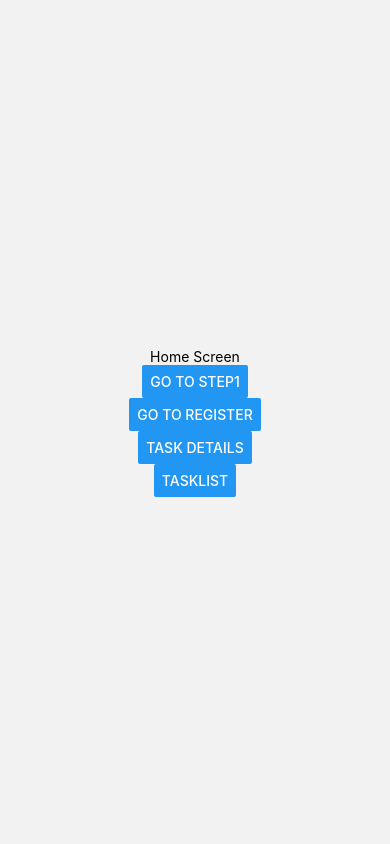
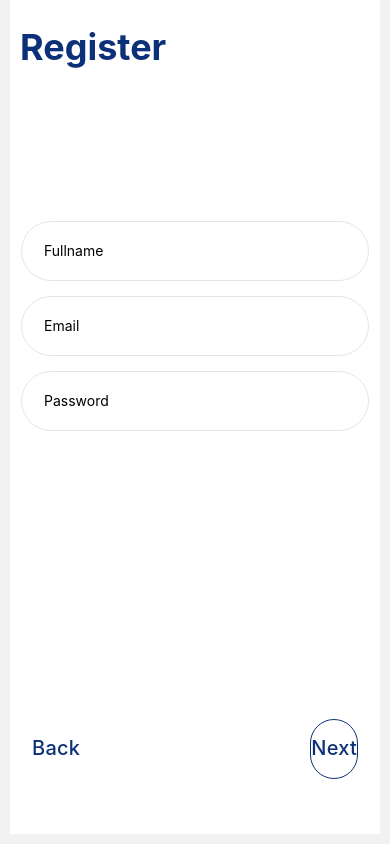
Before and after one commit to LampStack-TN/task-genie-mobile, a React Native app: screen /BasicInfos in a window 390 px wide. Built offline with nearby package versions, Linux system fonts and the light colour scheme; no server answers.

Commit message:
init basicInfo componenet

```diff
--- a/App.tsx
+++ b/App.tsx
@@ -1,34 +1,46 @@
 // In App.js in a new project
-import * as React from 'react';
-import { View, Text ,Button} from 'react-native';
-import { NavigationContainer } from '@react-navigation/native';
-import { createNativeStackNavigator } from '@react-navigation/native-stack';
-import Step1 from './components/tasks/steps/Step1';
-import Step2 from './components/tasks/steps/Step2';
-import Step3 from './components/tasks/steps/Step3';
-import Register from './components/auth/register';
-import TaskDetails from './components/taskDetails/TaskDetails';
-import TaskList from './components/tasks/list/TaskList';
+import * as React from "react";
+import { View, Text, Button } from "react-native";
+import { NavigationContainer } from "@react-navigation/native";
+import { createNativeStackNavigator } from "@react-navigation/native-stack";
+import Step1 from "./components/tasks/steps/Step1";
+import Step2 from "./components/tasks/steps/Step2";
+import Step3 from "./components/tasks/steps/Step3";
+import Register from "./components/auth/register/register";
+import TaskDetails from "./components/taskDetails/TaskDetails";
+import TaskList from "./components/tasks/list/TaskList";
+import BasicInfos from "./components/auth/register/BasicInfos";
 
 function HomeScreen({ navigation }) {
   return (
-    <View style={{ flex: 1, alignItems: "center", justifyContent: "center" }}>
+    <View
+      style={{
+        flex: 1,
+        alignItems: "center",
+        gap: 5,
+        justifyContent: "center",
+      }}
+    >
       <Text>Home Screen</Text>
       <Button
         title="Go to Step1"
         onPress={() => navigation.navigate("Step1")}
       />
       <Button
-        title="Go to Register"
+        title="Register"
         onPress={() => navigation.navigate("Register")}
+      />
+      <Button
+        title="BasicInfos"
+        onPress={() => navigation.navigate("BasicInfos")}
       />
       <Button
         title="Task Details"
         onPress={() => navigation.navigate("Task")}
       />
       <Button
-      title='TaskList'
-      onPress={()=> navigation.navigate('TaskList')}
+        title="TaskList"
+        onPress={() => navigation.navigate("TaskList")}
       />
     </View>
   );
@@ -50,8 +62,9 @@ function App() {
         <Stack.Screen name="Step2" component={Step2} />
         <Stack.Screen name="Step3" component={Step3} />
         <Stack.Screen name="Register" component={Register} />
+        <Stack.Screen name="BasicInfos" component={BasicInfos} />
         <Stack.Screen name="Task" component={TaskDetails} />
-        <Stack.Screen name='TaskList' component={TaskList}/>
+        <Stack.Screen name="TaskList" component={TaskList} />
       </Stack.Navigator>
     </NavigationContainer>
   );
--- /dev/null
+++ b/components/auth/register/BasicInfos.tsx
@@ -0,0 +1,118 @@
+import { StatusBar, StyleSheet, Text, TextInput, View } from "react-native";
+import React, { useState } from "react";
+import Button from "../../UI/Button";
+
+const BasicInfos = () => {
+  const [fullName, setName] = useState("");
+  const [email, setEmail] = useState("");
+  const [password, setPassword] = useState("");
+  return (
+    <View style={styles.container}>
+      <View style={styles.header}>
+        <Text style={styles.title}>Register</Text>
+      </View>
+      <View style={styles.section}>
+        <TextInput
+          placeholder="Fullname"
+          value={fullName}
+          onChangeText={(text) => setName(text)}
+          style={styles.input}
+        />
+        <TextInput
+          placeholder="Email"
+          value={email}
+          onChangeText={(text) => setEmail(text)}
+          style={styles.input}
+        />
+        <TextInput
+          passwordRules=""
+          secureTextEntry={true}
+          placeholder="Password"
+          value={password}
+          onChangeText={(text) => setPassword(text)}
+          style={styles.input}
+        />
+      </View>
+      <View style={styles.footer}>
+        <Button
+          label="Back"
+          style="bare"
+          callback={() => console.log(email)}
+        />
+        <Button
+          label="Next"
+          style="outline"
+          callback={() => console.log(email)}
+        />
+      </View>
+    </View>
+  );
+};
+
+export default BasicInfos;
+
+const styles = StyleSheet.create({
+  container: {
+    backgroundColor: "#fff",
+    display: "flex",
+    flex: 1,
+    margin: 10,
+    marginTop: StatusBar.currentHeight || 0,
+  },
+  header: {
+    alignItems: "flex-start",
+    flex: 1,
+    backgroundColor: "#fff",
+    paddingHorizontal: 10,
+    paddingVertical: 25,
+  },
+  footer: {
+    flexDirection: "row",
+    backgroundColor: "#fff",
+    paddingHorizontal: 22,
+    paddingVertical: 25,
+    flex: 1,
+    alignItems: "center",
+    justifyContent: "space-between",
+  },
+  section: {
+    backgroundColor: "#fff",
+    flex: 3,
+    gap: 15,
+    height: 50,
+    marginTop: 30,
+    paddingHorizontal: 11,
+  },
+  back: {
+    position: "absolute",
+    flex: 0,
+    top: 32,
+    left: 16,
+    fontSize: 18,
+  },
+  title: {
+    textAlign: "center",
+    fontSize: 36,
+    fontWeight: "bold",
+    color: "#0C3178",
+  },
+  input: {
+    backgroundColor: "#fff",
+    height: 60,
+    paddingHorizontal: 22,
+    borderRadius: 30,
+    borderColor: "#e5e5e5",
+    borderWidth: 1,
+    fontSize: 14,
+    elevation: 3,
+  },
+  spinner: {
+    width: "100%",
+    height: "100%",
+    backgroundColor: "rgba(0, 0, 0, 0.3)",
+    flex: 1,
+    justifyContent: "center",
+    alignItems: "center",
+    position: "absolute",
+  },
+});
```
Also changed, not shown: components/auth/Login.tsx (added).
